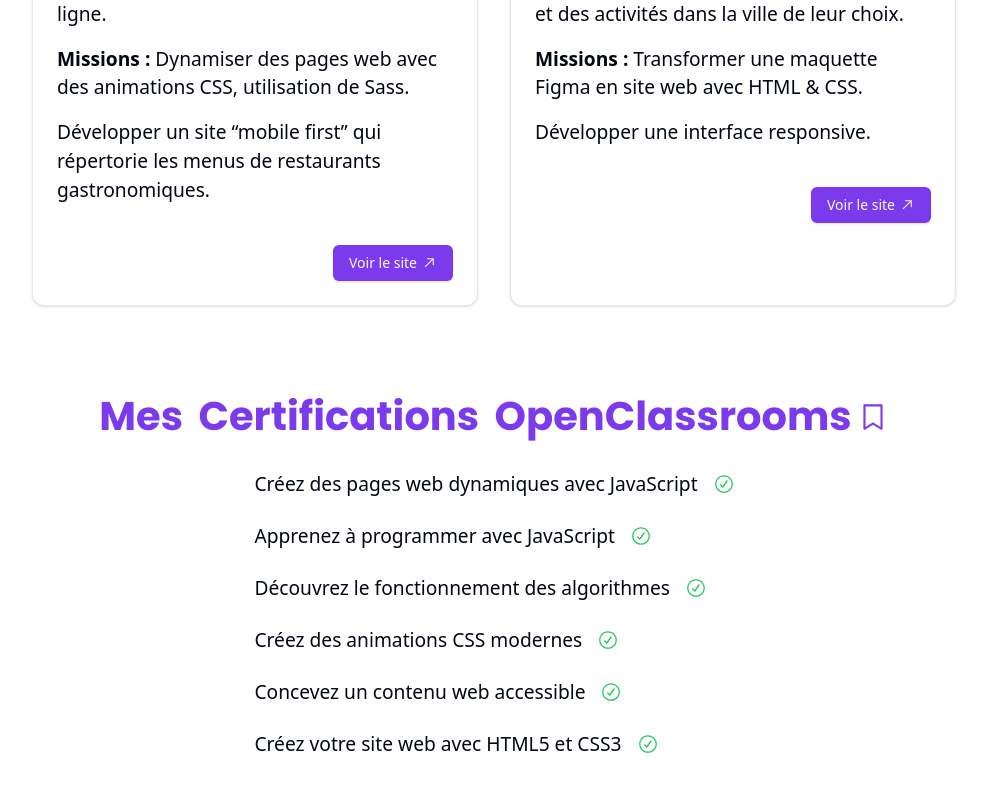
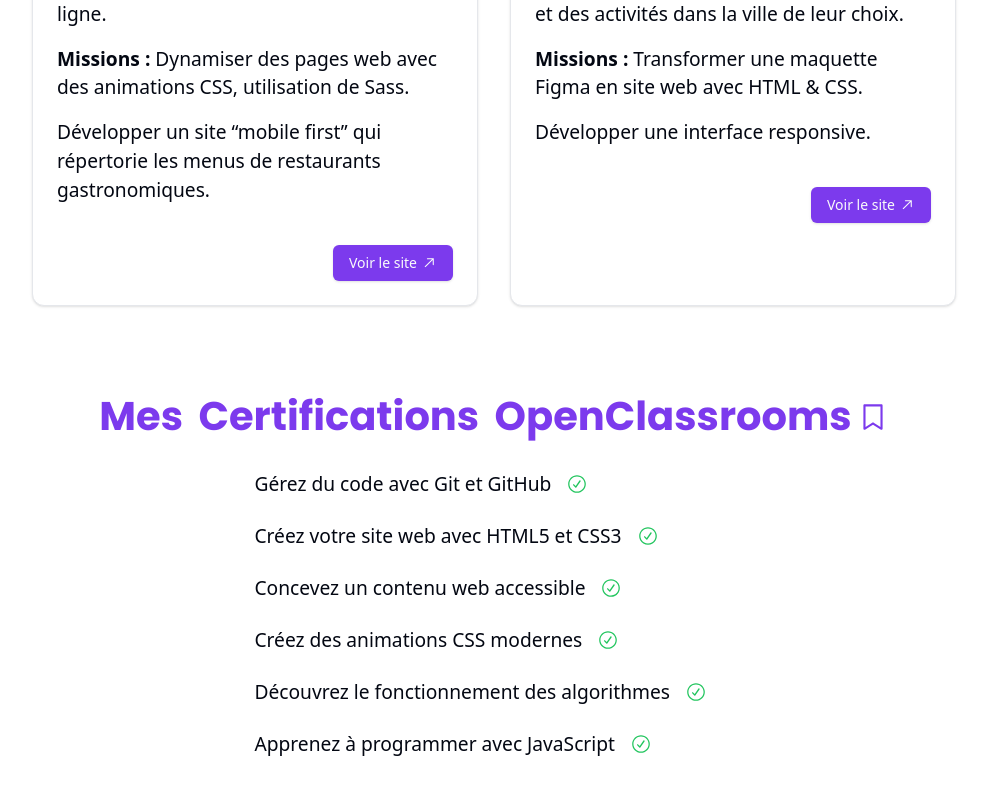
Before and after one commit to jujudev7/portfolio-juju, a Next.js app: page / in a window 1280 px wide. Shown: the part 2000-2785 px from the top of the page, without its empty margins (146-1133 px from the left). Built offline with nearby package versions, Linux system fonts and the light colour scheme.

Commit message:
certifs added + projects FR

```diff
--- a/app/_components/Certifs.tsx
+++ b/app/_components/Certifs.tsx
@@ -8,13 +8,15 @@ import { Section } from "./Section";
 export const Certifs = () => {
   // Liste de certifications
   const certifications = [
-    { id: 1, name: "Créez des pages web dynamiques avec JavaScript" },
-    { id: 2, name: "Apprenez à programmer avec JavaScript" },
-    { id: 3, name: "Découvrez le fonctionnement des algorithmes" },
+    { id: 1, name: "Gérez du code avec Git et GitHub" },
+    { id: 2, name: "Créez votre site web avec HTML5 et CSS3" },
+    { id: 3, name: "Concevez un contenu web accessible" },
     { id: 4, name: "Créez des animations CSS modernes" },
-    { id: 5, name: "Concevez un contenu web accessible" },
-    { id: 6, name: "Créez votre site web avec HTML5 et CSS3" },
-    { id: 7, name: "Gérez du code avec Git et GitHub" },
+    { id: 5, name: "Découvrez le fonctionnement des algorithmes" },
+    { id: 6, name: "Apprenez à programmer avec JavaScript" },
+    { id: 7, name: "Créez des pages web dynamiques avec JavaScript" },
+    { id: 8, name: "Débutez avec React" },
+    { id: 9, name: "Créez une application React complète" },
   ];
 
   return (
--- a/app/_components/Projects.tsx
+++ b/app/_components/Projects.tsx
@@ -21,7 +21,7 @@ export const Projects = () => {
           id="projects"
           className="mb-10 text-center justify-center flex items-center h2-hover"
         >
-          <span>Projects</span>
+          <span>Projets</span>
           <LightningBoltIcon className="ml-2 mt-1 w-8 h-8 lightingbolt-icon" />
           <LigthingboltFilledIcon className="ml-2 mt-1 w-8 h-8 lightingbolt-filled-icon" />
         </h2>
```
